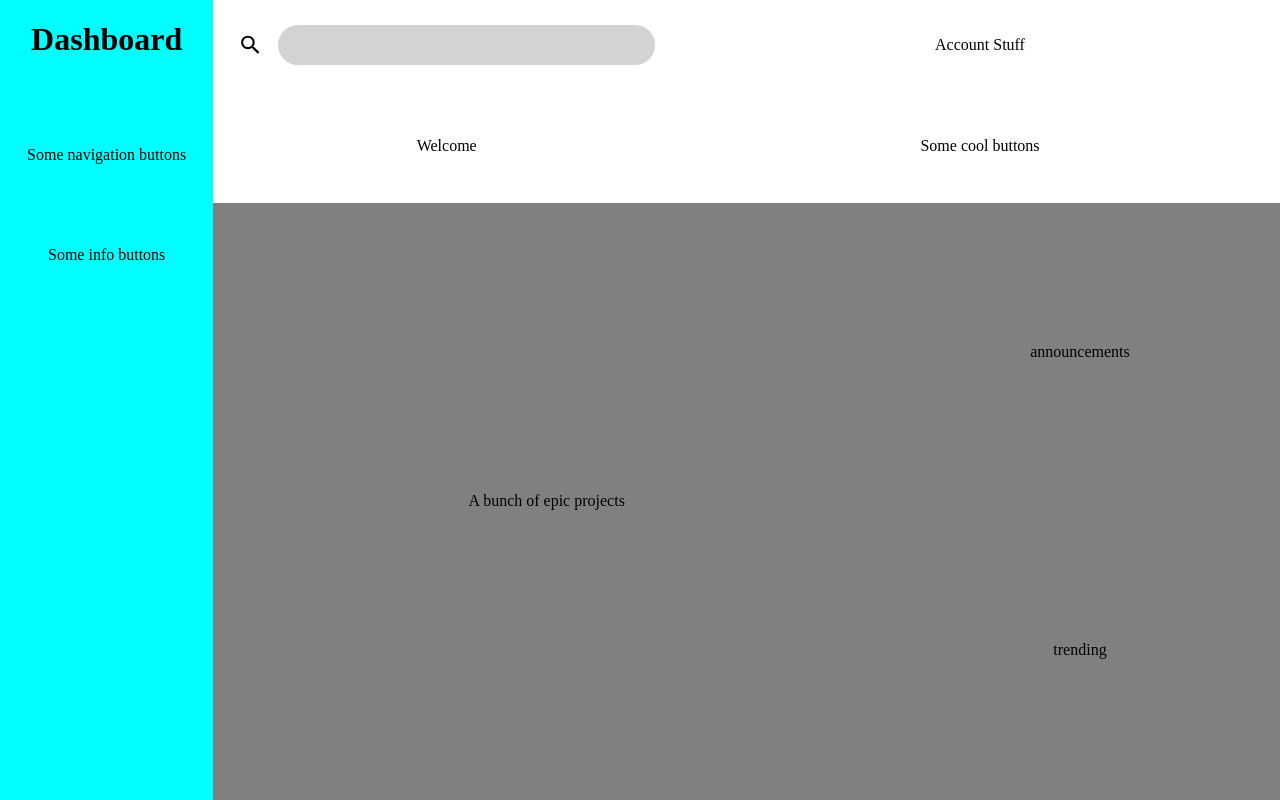
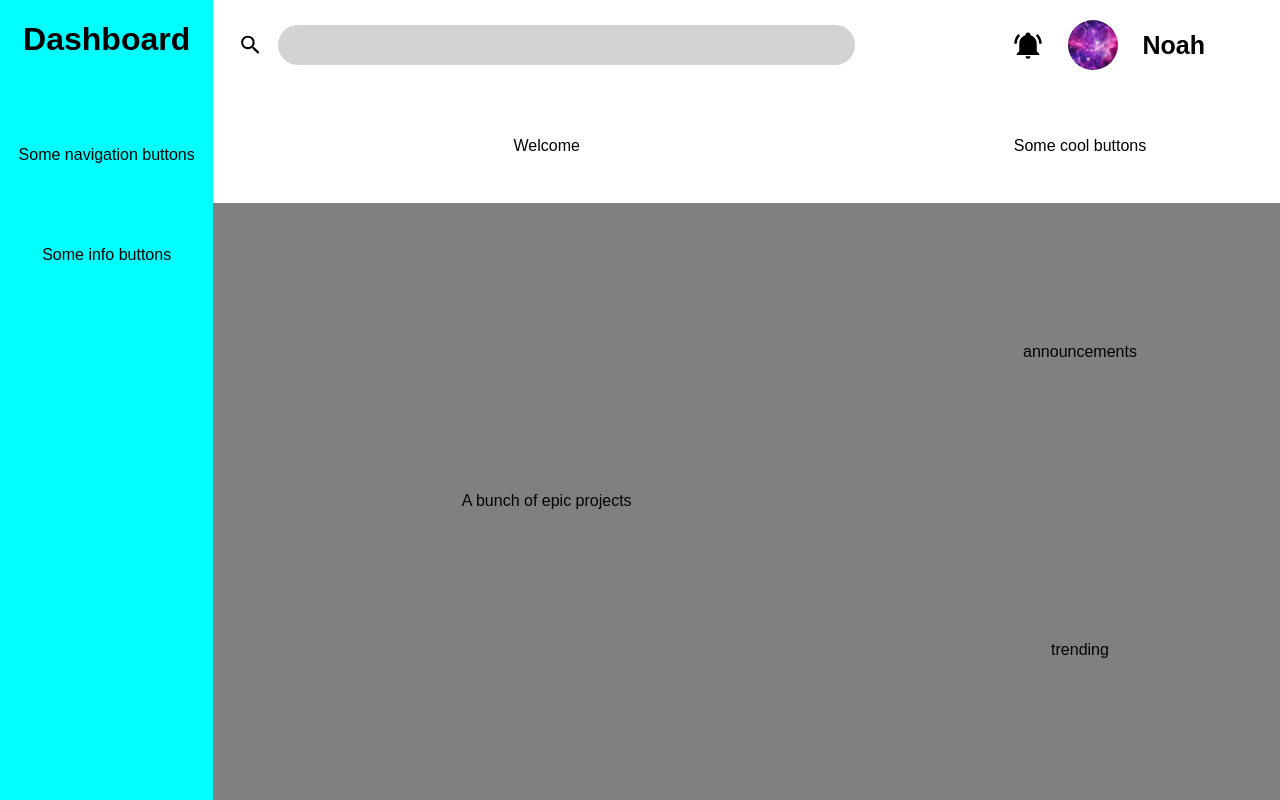
Before and after one commit to NoahH273/admin-dashboard, a plain HTML site: page index.html in a window 1280 px wide. Drawn offline with Linux system fonts and the light colour scheme.

Commit message:
Create Account Section in Header

```diff
--- a/index.html
+++ b/index.html
@@ -16,7 +16,9 @@
                 <input type="text" class="search-bar">
             </div>
             <div class="account">
-                Account Stuff
+                <img src="images/notification.svg" alt="notification icon" class="notification-icon">
+                <img src="images/profile-picture.jpg" alt="profile picture" class="profile-picture">
+                <p class="username">Noah</p>
             </div>
             <div class="welcome">
                 Welcome
--- a/styles.css
+++ b/styles.css
@@ -1,5 +1,8 @@
+
+
 * {
     box-sizing: border-box;
+    font-family: Arial, Helvetica, sans-serif;;
 }
 
 #container {
@@ -16,7 +19,7 @@
     grid-area: header;
     background-color: white;
     display: grid;
-    grid-template: 4fr 5fr / 1fr 600px;
+    grid-template: 4fr 5fr / 1fr 400px;
     place-items: center;
 }
 
@@ -40,6 +43,31 @@
     padding: 10px;
 }
 
+.account {
+    display: flex;
+    align-items: center;
+    gap: 25px;
+    justify-content: flex-end;
+    width: 100%;
+    padding-right: 75px;
+}
+
+.notification-icon {
+    width: 30px;
+}
+
+.profile-picture {
+    width: 50px;
+    height: 50px;
+    border-radius: 25px;
+}
+
+.username {
+    font-weight: bold;
+    font-size: 25px;
+
+}
+
 .sidebar {
     grid-area: sidebar;
     background-color: aqua;
```
Also changed, not shown: images/notification.svg (added), images/profile-picture.jpg (added).
